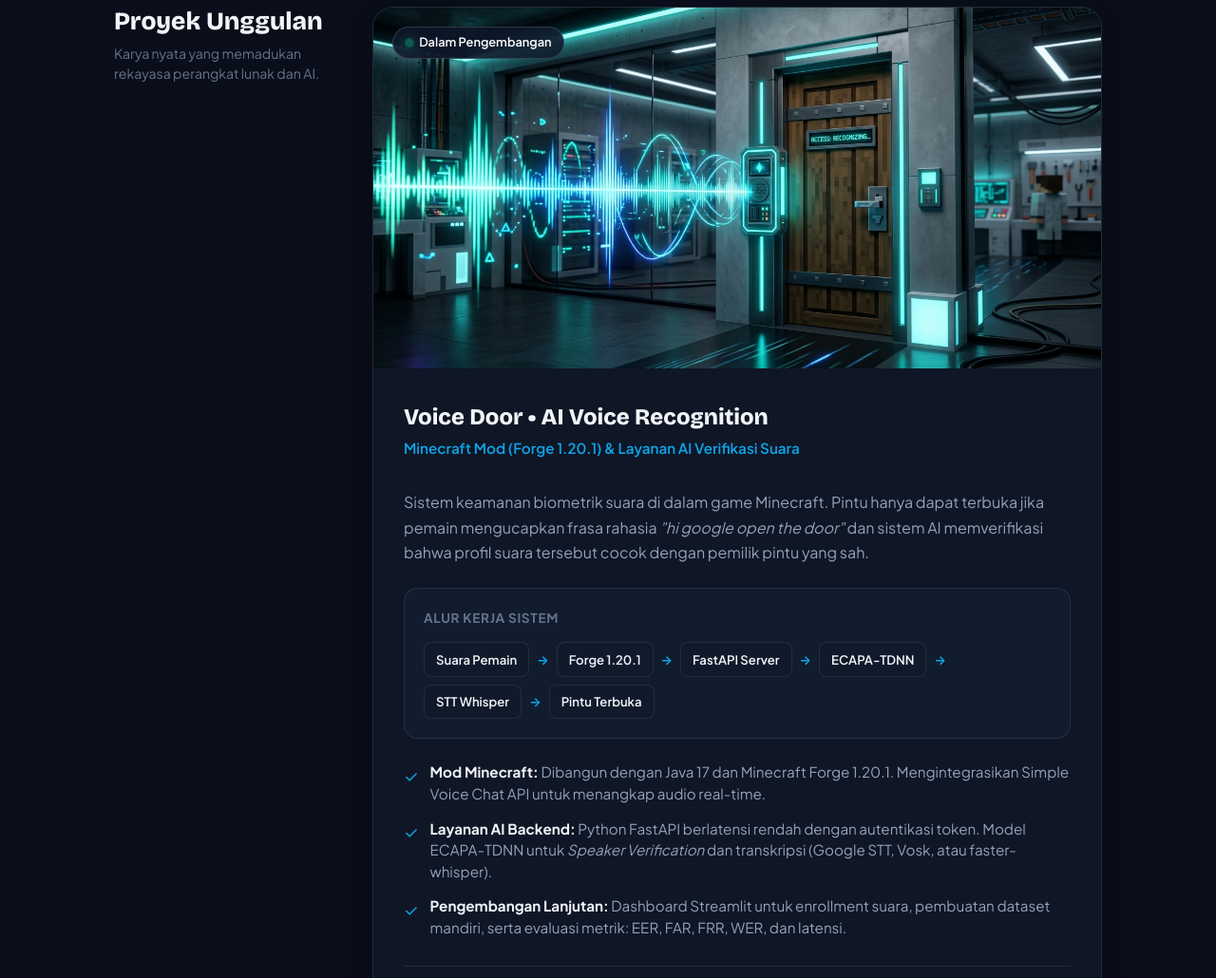
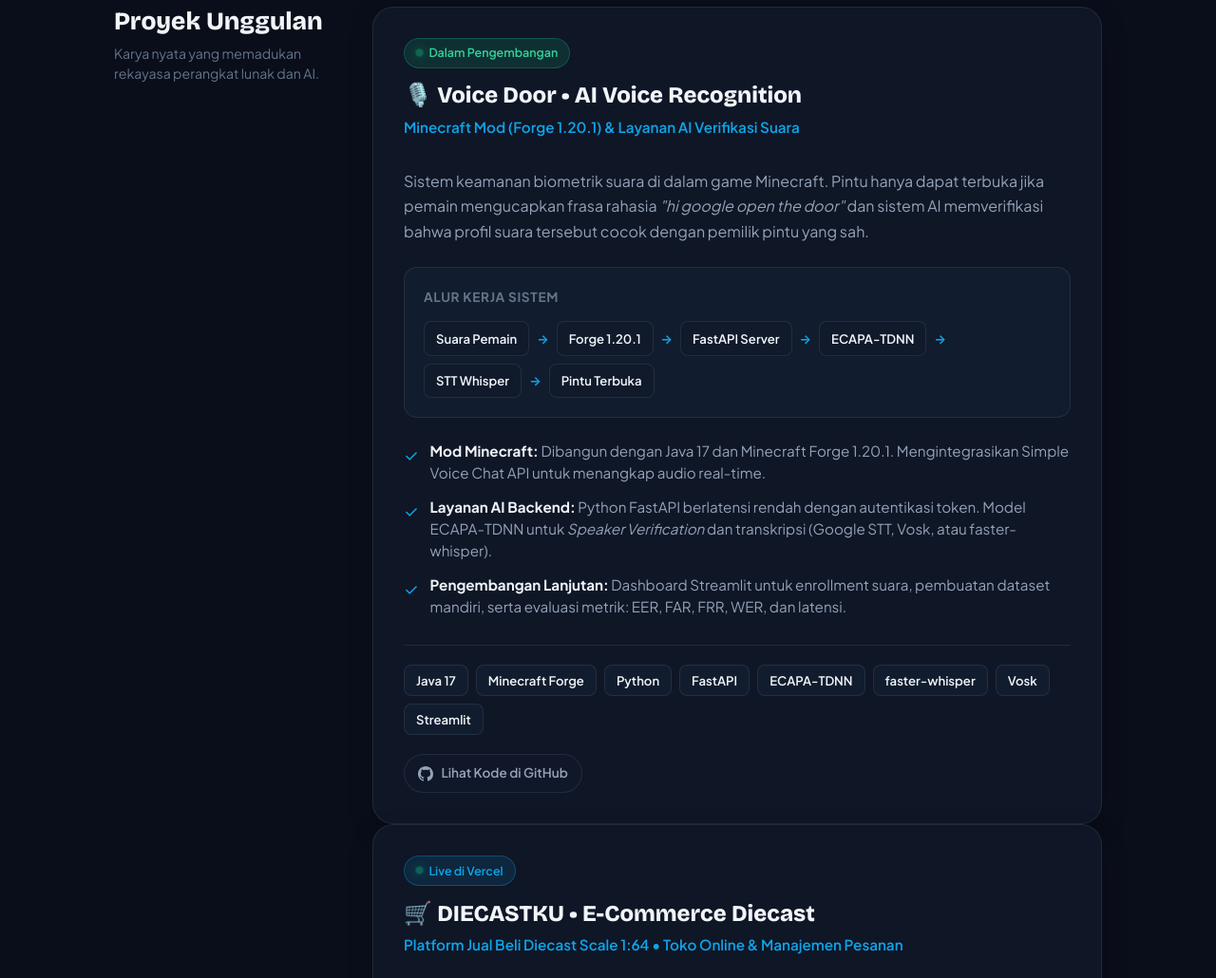
Before and after one commit to ferryandran/ferryandran.github.io, a plain HTML site: page index.html in a window 1280 px wide. Shown: the part 1500-2530 px from the top of the page at 95% size. Drawn offline with nearby package versions, Linux system fonts and the light colour scheme; no server answers.

Commit message:
Sederhanakan bagian Proyek: hapus banner foto, tampilkan nama + penjelasan proyek yang jelas

```diff
--- a/index.html
+++ b/index.html
@@ -652,6 +652,32 @@
       gap: 0.4rem;
     }
 
+    /* Status proyek (tanpa banner foto) */
+    .project-status {
+      display: inline-flex;
+      align-items: center;
+      gap: 0.4rem;
+      background: var(--badge-success-bg);
+      border: 1px solid var(--badge-success-border);
+      color: var(--badge-success-text);
+      font-size: 0.78rem;
+      font-weight: 600;
+      padding: 0.3rem 0.75rem;
+      border-radius: var(--radius-full);
+      margin-bottom: 0.6rem;
+    }
+
+    .project-status .status-dot {
+      width: 7px;
+      height: 7px;
+    }
+
+    .project-status.live {
+      background: rgba(14, 165, 233, 0.12);
+      border-color: rgba(14, 165, 233, 0.3);
+      color: var(--accent);
+    }
+
     .project-content {
       padding: 2rem;
     }
@@ -1746,21 +1772,15 @@
 
         <div>
           <article class="project-card">
-            <div class="project-banner-wrapper">
-              <img src="project-voicedoor.jpg" alt="Preview Minecraft Voice Door AI" class="project-banner"
-                width="1376" height="768" loading="lazy" decoding="async"
-                onerror="this.style.display='none'">
-              <div class="project-banner-badge">
-                <span class="status-dot"></span>
-                <span>Dalam Pengembangan</span>
-              </div>
-            </div>
-
             <div class="project-content">
               <div class="project-header-row">
                 <div>
-                  <h3 class="project-title">Voice Door &bull; AI Voice Recognition</h3>
-                  <div class="project-subtitle">Minecraft Mod (Forge 1.20.1) & Layanan AI Verifikasi Suara</div>
+                  <div class="project-status">
+                    <span class="status-dot"></span>
+                    <span>Dalam Pengembangan</span>
+                  </div>
+                  <h3 class="project-title">🎙️ Voice Door &bull; AI Voice Recognition</h3>
+                  <div class="project-subtitle">Minecraft Mod (Forge 1.20.1) &amp; Layanan AI Verifikasi Suara</div>
                 </div>
               </div>
 
@@ -1827,19 +1847,14 @@
           </article>
 
           <article class="project-card">
-            <div class="project-banner-wrapper">
-              <img src="project-diecastku.svg" alt="Preview situs DIECASTKU" class="project-banner"
-                width="1200" height="675" loading="lazy" decoding="async">
-              <div class="project-banner-badge">
-                <span class="status-dot"></span>
-                <span>Live di Vercel</span>
-              </div>
-            </div>
-
             <div class="project-content">
               <div class="project-header-row">
                 <div>
-                  <h3 class="project-title">DIECASTKU &bull; E-Commerce Diecast</h3>
+                  <div class="project-status live">
+                    <span class="status-dot"></span>
+                    <span>Live di Vercel</span>
+                  </div>
+                  <h3 class="project-title">🛒 DIECASTKU &bull; E-Commerce Diecast</h3>
                   <div class="project-subtitle">Platform Jual Beli Diecast Scale 1:64 &bull; Toko Online &amp; Manajemen Pesanan
                   </div>
                 </div>
@@ -2154,6 +2169,7 @@
       <div class="footer-inner">
         <div>
           <div>&copy; 2026 <strong>Ferry Andran Saputra</strong> &bull; Insan Pembangunan</div>
+          <div style="margin-top:0.4rem;font-size:0.82rem;color:var(--muted);">👁️ Total pengunjung: <strong id="visitorCount">memuat...</strong></div>
           <div class="social-row" style="margin-top: 0.9rem;">
             <a href="https://github.com/ferryandran" target="_blank" rel="noopener noreferrer" class="social-link"
               aria-label="GitHub Ferry Andran Saputra">
@@ -2305,6 +2321,22 @@
       onScroll();
       window.addEventListener('scroll', onScroll, { passive: true });
     })();
+
+    // ===== Monitoring jumlah pengunjung =====
+    (function initVisitorCounter() {
+      const el = document.getElementById('visitorCount');
+      if (!el) return;
+      const endpoint = 'https://countapi.mileshilliard.com/api/v1/hit/ferryandran-portfolio-visits';
+      fetch(endpoint)
+        .then((r) => (r.ok ? r.json() : Promise.reject()))
+        .then((data) => {
+          const value = (data && typeof data.value === 'number') ? data.value : (data && data.value);
+          el.textContent = (value != null) ? Number(value).toLocaleString('id-ID') : '—';
+        })
+        .catch(() => {
+          el.textContent = '—';
+        });
+    })();
   </script>
 </body>
 
```
